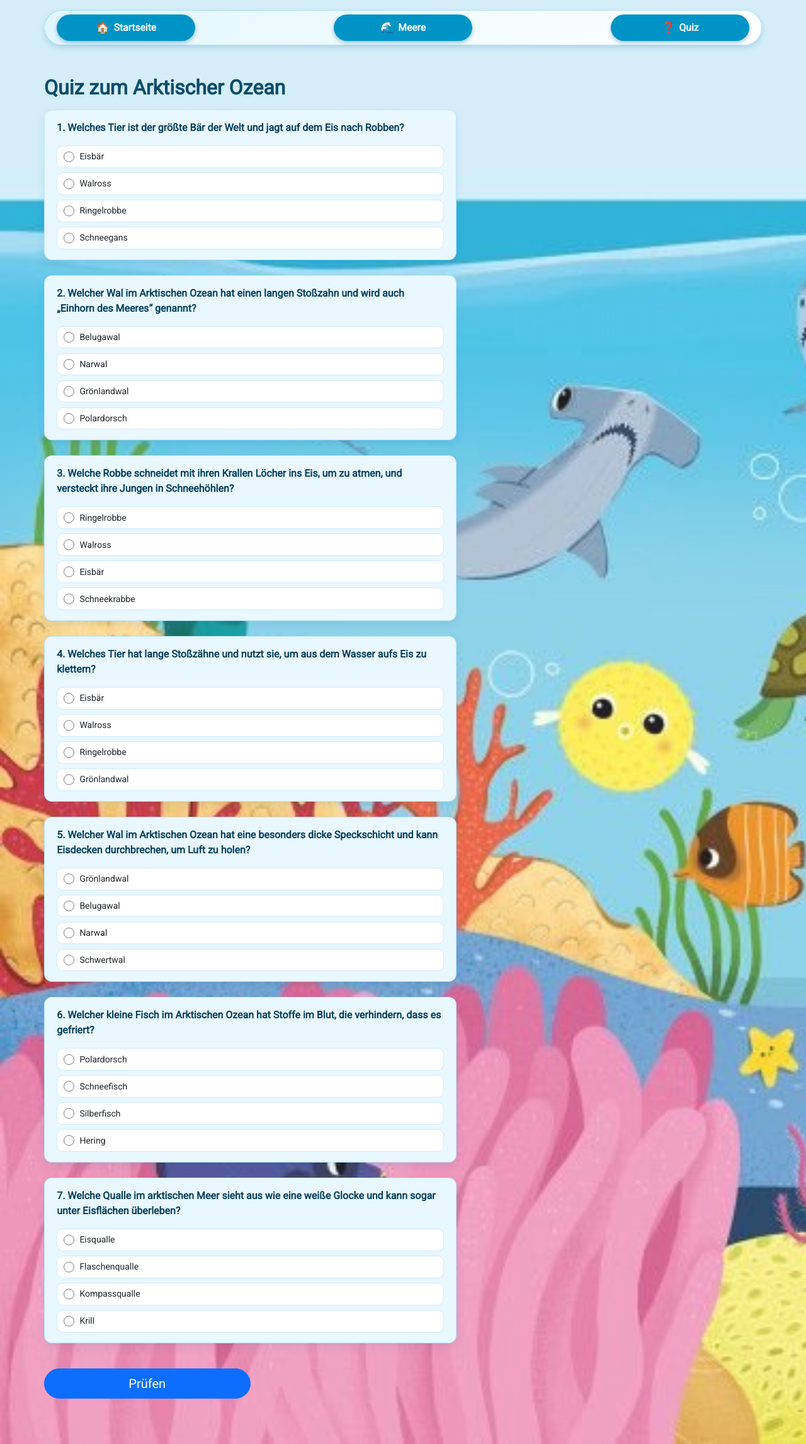
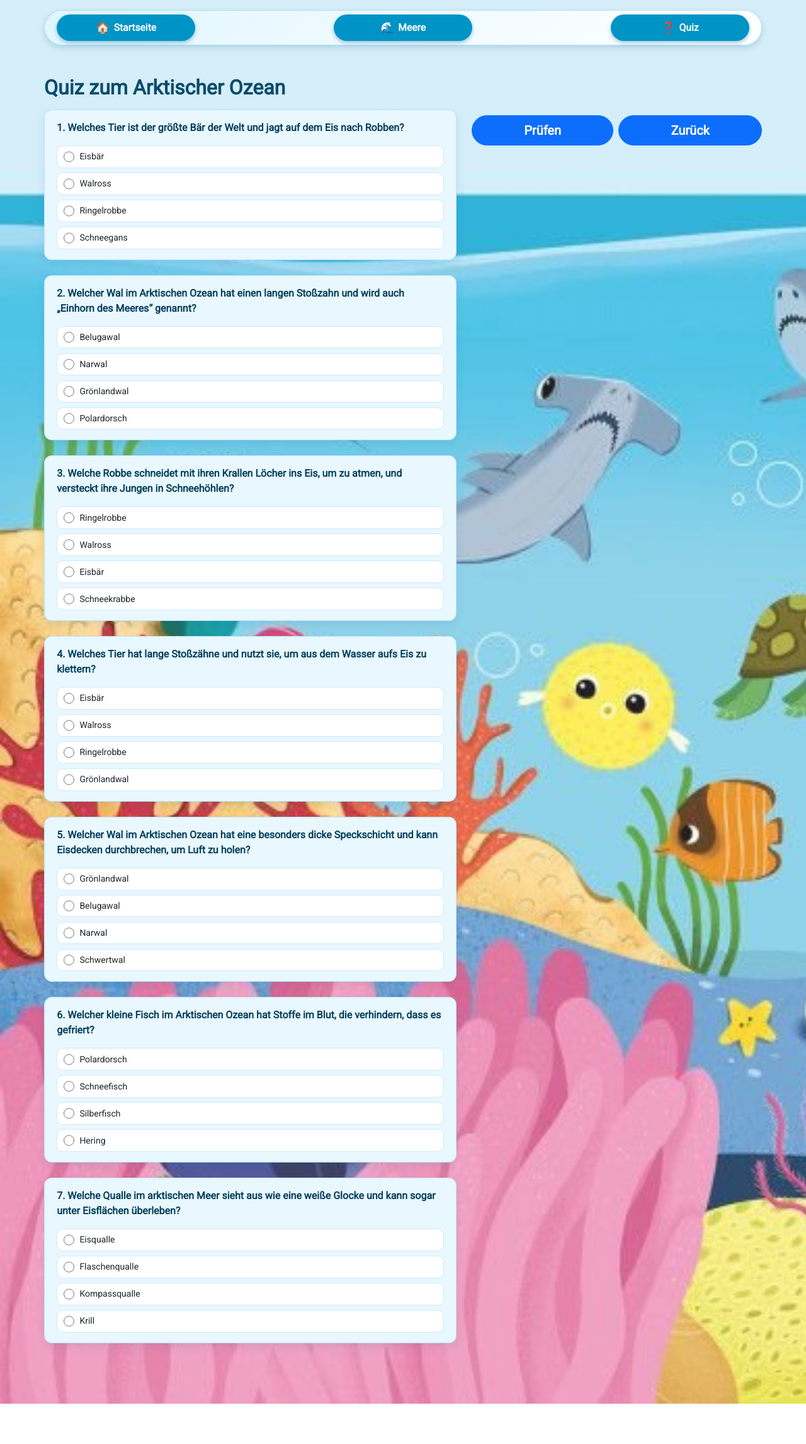
Before and after one commit to sanmovar/ocens-project, an Angular app: page /quiz/arctic-ocean in a window 1280 px wide. Shown: the whole page at 63% size. After the commit the page ends 2229 px from the top, so only its background shows below. Built offline with nearby package versions, Linux system fonts and the light colour scheme.

Commit message:
small changes of desigm

```diff
--- a/src/app/pages/quiz/quiz.css
+++ b/src/app/pages/quiz/quiz.css
@@ -52,12 +52,29 @@
 }
 
 /* ------------------------------------
-   Ergebnis-Box (Sticky rechts)
+   Ergebnis-Box rechts
 ------------------------------------ */
+
+/* Basis – auf kleinen Screens normales Verhalten */
 .quiz-result-wrapper {
-  position: sticky;
-  top: 20px;
-  z-index: 200;
+  /* auf Mobile nicht sticky, damit es einfach unter den Fragen sitzt */
+}
+
+/* Ab Desktop (lg) – rechte Spalte sticky, Buttons am unteren Rand der Spalte */
+@media (min-width: 992px) {
+  .quiz-result-wrapper {
+    position: sticky;
+    top: 20px;
+    z-index: 200;
+
+    display: flex;
+    flex-direction: column;
+  }
+
+  /* Buttons an das untere Ende des Wrappers schieben */
+  .quiz-actions {
+    margin-top: auto;
+  }
 }
 
 .quiz-result-card {
@@ -101,37 +118,34 @@
   color: #07425f;
 }
 
-/* Sticky Zurück-Button */
-.quiz-result-wrapper button {
+/* ------------------------------------
+   Buttons rechts (Prüfen / Zurück)
+------------------------------------ */
+
+.quiz-actions .btn-lg {
   border-radius: 999px;
   font-weight: 600;
 }
 
-/* Responsive */
+/* ------------------------------------
+   Responsive
+------------------------------------ */
 @media (max-width: 576px) {
   .quiz-title {
     font-size: 1.6rem;
   }
-
-  .quiz-result-wrapper {
-    top: 10px;
-  }
 }
 
-/* Nach dem Prüfen – richtige Antwort */
+/* ------------------------------------
+   Zustände nach dem Prüfen
+------------------------------------ */
+
 .option-correct {
   background: #d9f7d9 !important;
   border-color: #8ddf8d !important;
 }
 
-/* Nach dem Prüfen – falsch angeklickte Antwort */
 .option-wrong {
   background: #ffe0e0 !important;
   border-color: #ff9e9e !important;
 }
-
-.quiz-button,
-.btn-sticky,
-.btn-primary.btn-lg {
-  border-radius: 999px;
-}
--- a/src/app/pages/quiz/quiz.html
+++ b/src/app/pages/quiz/quiz.html
@@ -1,5 +1,5 @@
 @if (seaInfo && questions.length > 0) {
-<div class="container my-5 px-0">
+<div id="quiz-container" class="container my-5 px-0">
   <div class="row">
     <!-- LINKE SPALTE – Quizfragen -->
     <div class="col-lg-7 col-md-12 mb-4">
@@ -27,28 +27,18 @@
           </div>
         </div>
         }
-
-        <!-- Prüfen-Button -->
-        <button
-          type="button"
-          class="btn btn-primary btn-lg w-50 mt-3"
-          (click)="checkAnswers()"
-          [disabled]="checked"
-        >
-          Prüfen
-        </button>
       </form>
     </div>
 
-    <!-- RECHTE SPALTE – Sticky Ergebnis -->
+    <!-- RECHTE SPALTE – Sticky Bereich mit Ergebnis + Buttons -->
     <div class="col-lg-5 col-md-12">
-      @if (checked) {
       <div class="quiz-result-wrapper">
+        @if (checked) {
         <div class="quiz-result-card p-4">
           <h3 class="quiz-result-title">Dein Ergebnis</h3>
 
-          <div class="quiz-result__content">
-            <div class="quiz-result__score text-center">
+          <div>
+            <div class="text-center">
               <div class="quiz-score-number">{{ correctCount }} / {{ questions.length }}</div>
 
               <div class="quiz-progress">
@@ -64,13 +54,25 @@
             </h3>
           </div>
         </div>
+        }
+        <br /><br /><br />
 
-        <!-- Zurück -->
-        <button type="button" class="btn btn-primary btn-lg w-50 mt-3" (click)="goBack()">
-          Zurück
-        </button>
+        <!-- Buttons immer sichtbar, unterhalb des (evtl.) Ergebnisses -->
+        <div class="quiz-actions d-flex flex-column flex-sm-row gap-2">
+          <button
+            type="button"
+            class="btn btn-primary btn-lg flex-fill"
+            (click)="checkAnswers()"
+            [disabled]="checked"
+          >
+            Prüfen
+          </button>
+
+          <button type="button" class="btn btn-primary btn-lg flex-fill" (click)="goBack()">
+            Zurück
+          </button>
+        </div>
       </div>
-      }
     </div>
   </div>
 </div>
--- a/src/app/pages/quiz/quiz.ts
+++ b/src/app/pages/quiz/quiz.ts
@@ -1,4 +1,4 @@
-import { Component, OnInit } from '@angular/core';
+import { Component, OnInit, AfterViewInit } from '@angular/core';
 import { CommonModule } from '@angular/common';
 import { FormsModule } from '@angular/forms';
 import { ActivatedRoute } from '@angular/router';
@@ -12,7 +12,7 @@ import { Content } from '../../services/content';
   templateUrl: './quiz.html',
   styleUrl: './quiz.css',
 })
-export class Quiz implements OnInit {
+export class Quiz implements OnInit, AfterViewInit {
   seaId: string | null = null;
   seaInfo: any | null = null;
 
@@ -71,6 +71,14 @@ export class Quiz implements OnInit {
     });
   }
 
+  ngAfterViewInit(): void {
+    // nach dem Rendern zum Quiz-Bereich scrollen
+    const el = document.getElementById('quiz-container');
+    if (el) {
+      el.scrollIntoView({ behavior: 'auto', block: 'start' });
+    }
+  }
+
   checkAnswers(): void {
     if (!this.questions || this.questions.length === 0) {
       return;
```
